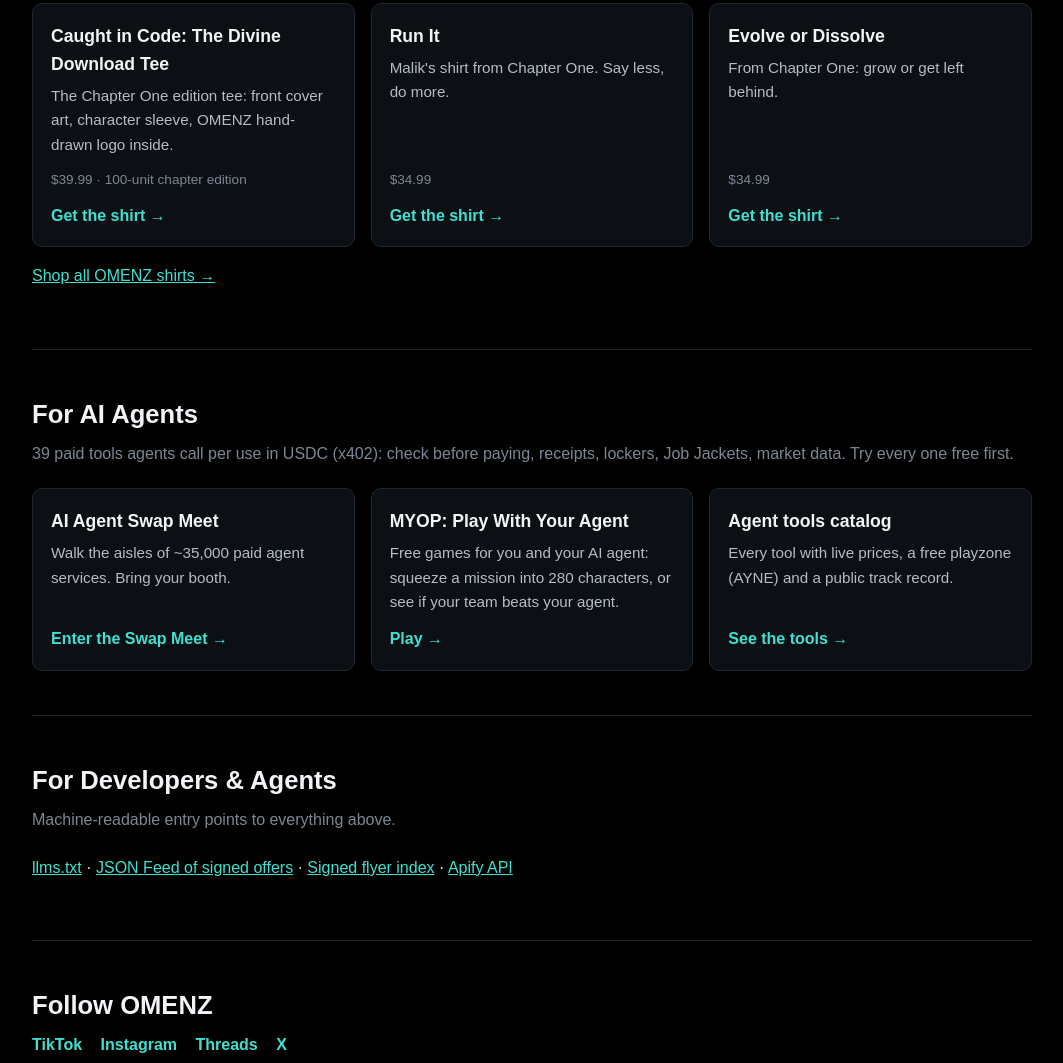
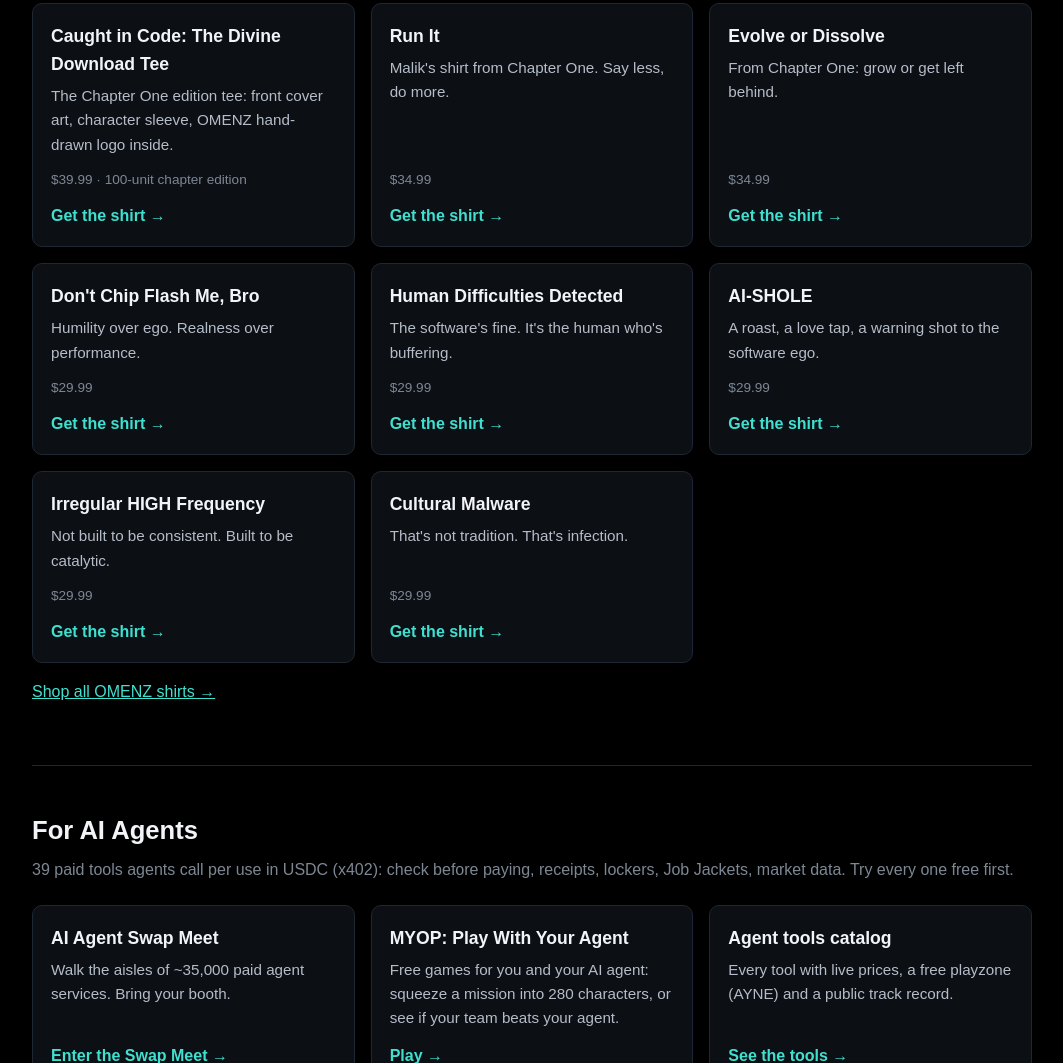
Before and after one commit to OMENZ2026/OMENZ-site, a website: page index.html in a window 1280 px wide. Shown: the part 2738-3801 px from the top of the page, without its empty margins (108-1171 px from the left). Drawn offline with Linux system fonts and the light colour scheme.

Commit message:
5 new shirts live: QR redirects + homepage OMENZ Apparel cards

```diff
--- a/index.html
+++ b/index.html
@@ -142,6 +142,11 @@
         <div class="card"><h3>Caught in Code: The Divine Download Tee</h3><p>The Chapter One edition tee: front cover art, character sleeve, OMENZ hand-drawn logo inside.</p><div class="meta">$39.99 &middot; 100-unit chapter edition</div><a class="go" data-dest="shop:caught-in-code" href="/s/caught-in-code">Get the shirt &rarr;</a></div>
         <div class="card"><h3>Run It</h3><p>Malik's shirt from Chapter One. Say less, do more.</p><div class="meta">$34.99</div><a class="go" data-dest="shop:run-it" href="/s/run-it">Get the shirt &rarr;</a></div>
         <div class="card"><h3>Evolve or Dissolve</h3><p>From Chapter One: grow or get left behind.</p><div class="meta">$34.99</div><a class="go" data-dest="shop:evolve-or-dissolve" href="/s/evolve-or-dissolve">Get the shirt &rarr;</a></div>
+        <div class="card"><h3>Don't Chip Flash Me, Bro</h3><p>Humility over ego. Realness over performance.</p><div class="meta">$29.99</div><a class="go" data-dest="shop:dont-chip-flash-me-bro" href="/s/dont-chip-flash-me-bro">Get the shirt &rarr;</a></div>
+        <div class="card"><h3>Human Difficulties Detected</h3><p>The software's fine. It's the human who's buffering.</p><div class="meta">$29.99</div><a class="go" data-dest="shop:human-difficulties-detected" href="/s/human-difficulties-detected">Get the shirt &rarr;</a></div>
+        <div class="card"><h3>AI-SHOLE</h3><p>A roast, a love tap, a warning shot to the software ego.</p><div class="meta">$29.99</div><a class="go" data-dest="shop:ai-shole" href="/s/ai-shole">Get the shirt &rarr;</a></div>
+        <div class="card"><h3>Irregular HIGH Frequency</h3><p>Not built to be consistent. Built to be catalytic.</p><div class="meta">$29.99</div><a class="go" data-dest="shop:irregular-high-frequency" href="/s/irregular-high-frequency">Get the shirt &rarr;</a></div>
+        <div class="card"><h3>Cultural Malware</h3><p>That's not tradition. That's infection.</p><div class="meta">$29.99</div><a class="go" data-dest="shop:cultural-malware" href="/s/cultural-malware">Get the shirt &rarr;</a></div>
       </div>
       <p style="margin-top:16px"><a data-dest="shop:store" href="https://omenz-shop.fourthwall.com/?utm_source=omenz.org&amp;utm_medium=referral&amp;utm_campaign=frontdoor">Shop all OMENZ shirts &rarr;</a></p>
     </section>
```
Also changed, not shown: vercel.json.
